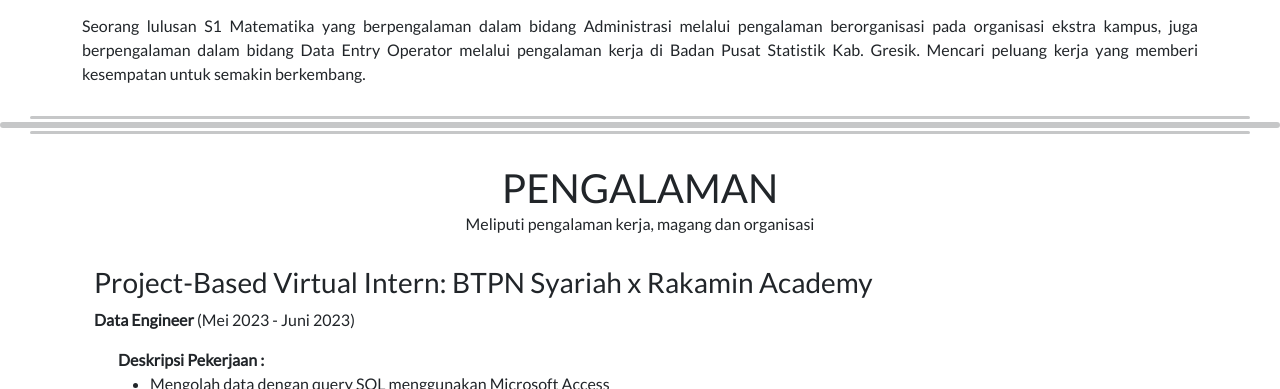
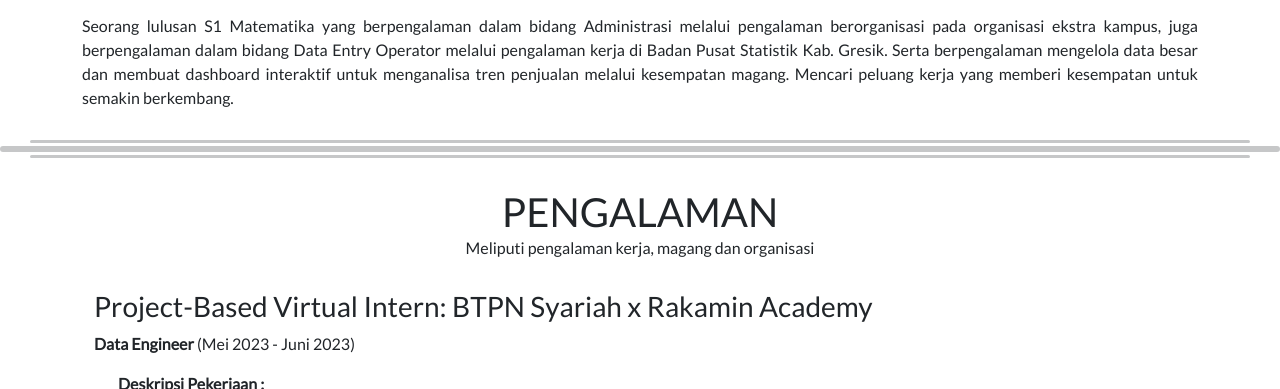
Before and after one commit to alifarfiansyah/profil, a plain HTML site: page index.html in a window 1280 px wide. Shown: the part 711-1100 px from the top of the page. Drawn offline with nearby package versions, Linux system fonts and the light colour scheme.

Commit message:
Update index.html

```diff
--- a/index.html
+++ b/index.html
@@ -103,7 +103,7 @@
             </div>
             <div class="align-items-center">
                 <p style="text-align: justify" data-aos="zoom-in" data-aos-duration="1000">
-                    Seorang lulusan S1 Matematika yang berpengalaman dalam bidang Administrasi melalui pengalaman berorganisasi pada organisasi ekstra kampus, juga berpengalaman dalam bidang Data Entry Operator melalui pengalaman kerja di Badan Pusat Statistik Kab. Gresik.
+                    Seorang lulusan S1 Matematika yang berpengalaman dalam bidang Administrasi melalui pengalaman berorganisasi pada organisasi ekstra kampus, juga berpengalaman dalam bidang Data Entry Operator melalui pengalaman kerja di Badan Pusat Statistik Kab. Gresik. Serta berpengalaman mengelola data besar dan membuat dashboard interaktif untuk menganalisa tren penjualan melalui kesempatan magang.
                     Mencari peluang kerja yang memberi kesempatan untuk semakin berkembang.
                 </p>
             </div>
```
